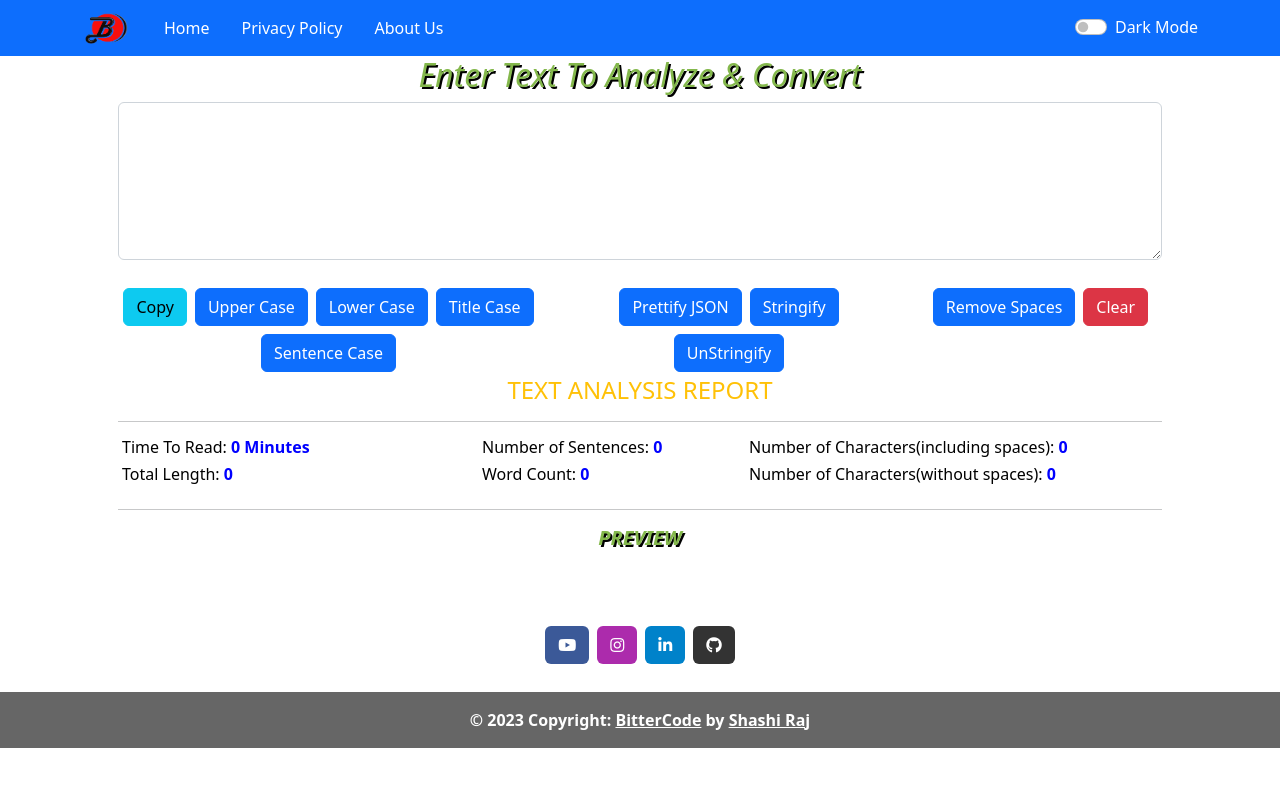
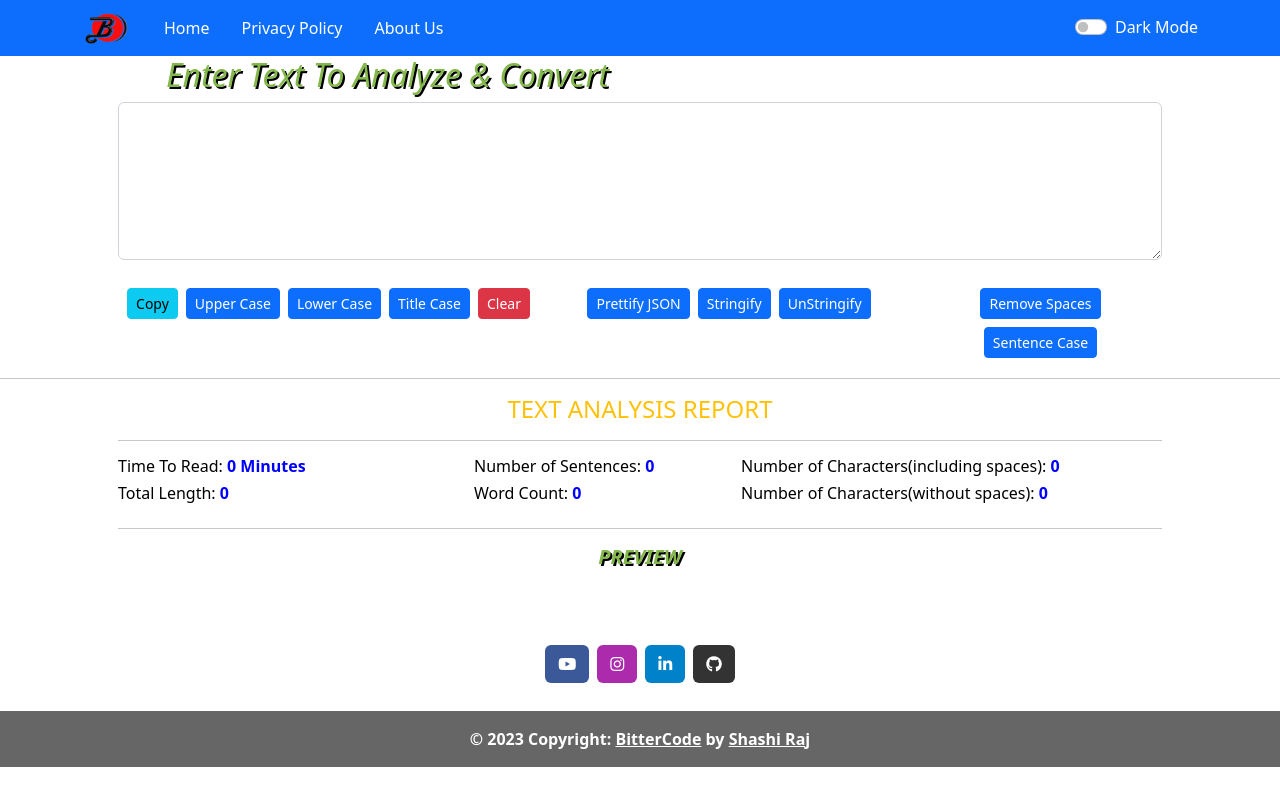
Before and after one commit to shashirajraja/text-analyzer, a React (Create React App) app: page / in a window 1280 px wide. Built offline with nearby package versions, Linux system fonts and the light colour scheme.

Commit message:
alert position fix

```diff
--- a/src/components/ContentDetails.js
+++ b/src/components/ContentDetails.js
@@ -24,11 +24,11 @@ function ContentDetails(props) {
     return (
     <>
         <div className={(mode === "light" ? "bg-white text-dark " : "bg-secondary text-white")}>
-        <div className='container px-5 '>
+        <div className='container-sm px-sm-5 '>
             <h4 className={`text-warning text-center ${mode==='dark'?"contentTitle text-white":""}`}>TEXT ANALYSIS REPORT</h4>
             <hr></hr>
             <div className='row' style={contentKeyStyle}>
-                <div className='col-md-4 mx-1'>
+                <div className='col-md-4'>
                     <h6>Time To Read: <span style={contentValueStyle}>{content.length * 0.008} Minutes</span></h6>
                     <h6>Total Length: <span style={contentValueStyle}>{content.length}</span></h6>
                 </div>
--- a/src/components/TextAnalyzer.js
+++ b/src/components/TextAnalyzer.js
@@ -18,7 +18,6 @@ function TextAnalyzer(props) {
     const stringifyContent = ()=> { setText(JSON.stringify(text)) ; showAlert("Text Stringified")}
     const clearContent = ()=> { setText(""); showAlert("Content Cleared")};
     const primaryColor = mode === "light" ? "primary" : "dark";
-
     const showAlert = (message, type="success") => {
         setAlert({"message":message, "type":type}) ;
         setTimeout(function(){
@@ -52,32 +51,34 @@ function TextAnalyzer(props) {
       <>
       <div className={(mode === "light" ? "bg-white text-dark " : "bg-secondary text-white")}>
       <Navbar mode={mode} toggleMode={toggleMode}/>
-      <Alert alert={alert}/>
-      <div className={'container px-5 ' +(mode === "light" ? "bg-white text-dark " : "bg-secondary text-white")}>
-        <div className="form-group text-center">
-            <label htmlFor="text" className={`contentTitle ${mode==="dark"?" text-white":""}`}><h2>Enter Text To Analyze & Convert</h2></label>
+      <Alert alert={alert} />
+      <div className='d-lg-none p-4 m-0'></div>
+      <div className={'container-sm px-sm-5 ' +(mode === "light" ? "bg-white text-dark " : "bg-secondary text-white")}>
+        <div className="form-group">
+            <label htmlFor="text" className={`contentTitle px-md-5 float-lg-left ${mode==="dark"?" text-white":""}`}><h2>Enter Text To Analyze & Convert</h2></label>
             <textarea className={`form-control ${mode==="dark" ? "bg-dark text-white" : "bg-white text-dark"}`} id="text" rows="6" value={text} onChange={handleOnChange}></textarea>
         </div>
-        <br></br>
+        <br/>
         <div className='row'>
             <div className='col-md-5 text-center'>
-                <button className='btn btn-info mx-1 my-1' onClick={copyToClipboard}>Copy</button>
-                <button className={`btn btn-${primaryColor} mx-1 my-1`} onClick={convertToUppercase}>Upper Case</button>
-                <button className={`btn btn-${primaryColor} mx-1 my-1`} onClick={convertToLowercase}>Lower Case</button>
-                <button className={`btn btn-${primaryColor} mx-1 my-1`} onClick={convertToTitleCase}>Title Case</button>
-                <button className={`btn btn-${primaryColor} mx-1 my-1`} onClick={convertToSentenceCase}>Sentence Case</button>
+                <button className='btn btn-sm btn-info mx-1 my-1' onClick={copyToClipboard}>Copy</button>
+                <button className={`btn btn-sm btn-${primaryColor} mx-1 my-1`} onClick={convertToUppercase}>Upper Case</button>
+                <button className={`btn btn-sm btn-${primaryColor} mx-1 my-1`} onClick={convertToLowercase}>Lower Case</button>
+                <button className={`btn btn-sm btn-${primaryColor} mx-1 my-1`} onClick={convertToTitleCase}>Title Case</button>
+                <button className='btn btn-sm btn-danger mx-1 my-1' onClick={clearContent}>Clear</button>
             </div>
             <div className='col-md-4 text-center'>
-                <button className={`btn btn-${primaryColor} mx-1 my-1`} onClick={prettyPrint}>Prettify JSON</button>
-                <button className={`btn btn-${primaryColor} mx-1 my-1`} onClick={stringifyContent}>Stringify </button>
-                <button className={`btn btn-${primaryColor} mx-1 my-1`} onClick={unStringifyContent}>UnStringify </button>
+                <button className={`btn btn-sm btn-${primaryColor} mx-1 my-1`} onClick={prettyPrint}>Prettify JSON</button>
+                <button className={`btn btn-sm btn-${primaryColor} mx-1 my-1`} onClick={stringifyContent}>Stringify </button>
+                <button className={`btn btn-sm btn-${primaryColor} mx-1 my-1`} onClick={unStringifyContent}>UnStringify </button>
             </div>
             <div className='col-md-3 text-center'>
-                <button className={`btn btn-${primaryColor} mx-1 my-1`} onClick={removeSpaces}>Remove Spaces</button>
-                <button className='btn btn-danger mx-1 my-1' onClick={clearContent}>Clear</button>
+                <button className={`btn btn-sm btn-${primaryColor} mx-1 my-1`} onClick={removeSpaces}>Remove Spaces</button>
+                <button className={`btn btn-sm btn-${primaryColor} mx-1 my-1`} onClick={convertToSentenceCase}>Sentence Case</button>
             </div>
         </div>
     </div>
+    <hr/>
     <ContentDetails content={text} mode={mode}></ContentDetails>
     <Footer mode={mode}/>
     </div>
--- a/src/components/common/Alert.js
+++ b/src/components/common/Alert.js
@@ -3,13 +3,14 @@ import PropTypes from 'prop-types'
 
 function Alert(props) {
     let {message, type} = props?.alert
-    const convertToTitleCase = (text)=> text.replace(/\w\S*/g,function(txt) {return txt.charAt(0).toUpperCase() + txt.substring(1).toLowerCase();})
-    const alertClassName = `alert alert-${type} alert-dismissible fade show pt-1 pb-1 mt-1 mb-1`
+    // const convertToTitleCase = (text)=> text.replace(/\w\S*/g,function(txt) {return txt.charAt(0).toUpperCase() + txt.substring(1).toLowerCase();})
+    const alertClassName = `alert alert-${type} alert-dismissible fade show pt-0 pb-0 mt-1 mb-1`
     return message && (
     <>
         <div className={alertClassName} role="alert">
-            <strong><strong>{convertToTitleCase(type)}</strong>: {message}</strong>
-            <button type="button" className="close mx-2" data-dismiss="alert" aria-label="Close">
+            {/* <strong><strong>{convertToTitleCase(type)}</strong>: {message}</strong> */}
+            <strong>{message}</strong>
+            <button type="button" className="close mx-md-2" data-dismiss="alert" aria-label="Close">
                 <span aria-hidden="true">&times;</span>
             </button>
         </div>
```
